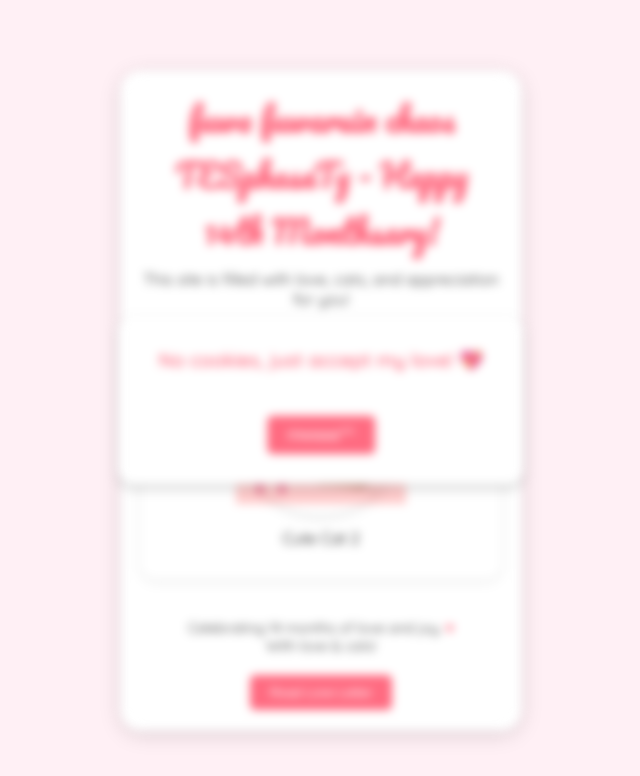
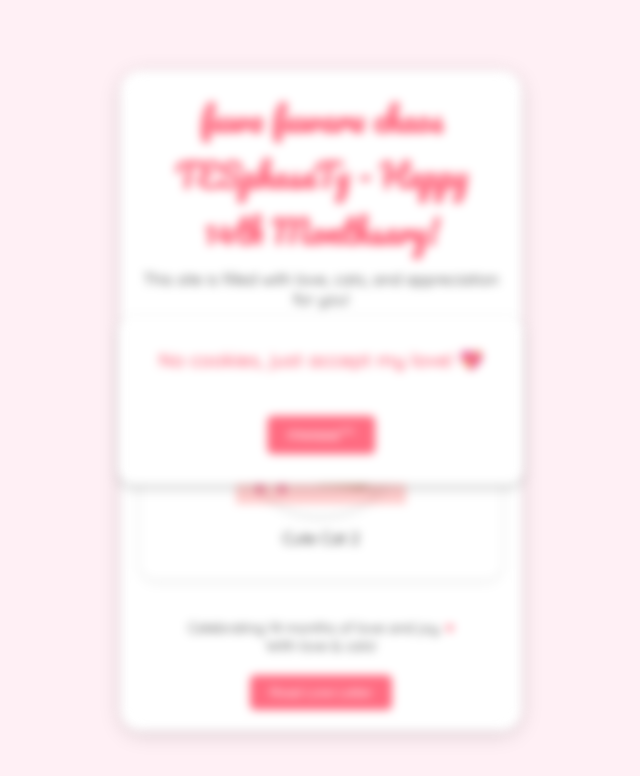
Before and after one commit to maruko666o/beth.github.io, a plain HTML site: page index.html in a window 1280 px wide. Shown: the whole page, without its empty margins (319-959 px from the left). Drawn offline with Linux system fonts and the light colour scheme.

Commit message:
Update index.html

```diff
--- a/index.html
+++ b/index.html
@@ -17,7 +17,7 @@
     <!-- Main Page -->
     <div class="container" id="main-page">
         <header>
-            <h1>fuwa fuwaruin chaos TESphaseTy - Happy 14th Monthsary!</h1>
+            <h1>fuwa fuwaru chaos TESphaseTy - Happy 14th Monthsary!</h1>
             <p>This site is filled with love, cats, and appreciation for you!</p>
         </header>
 
```
